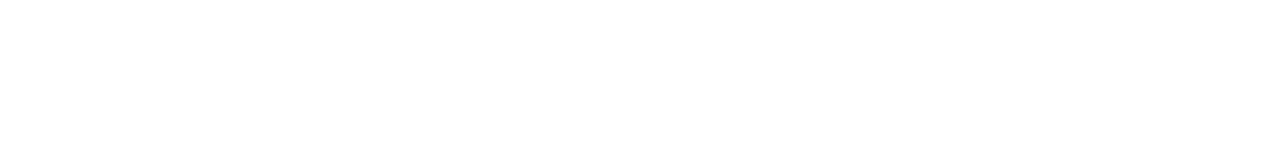
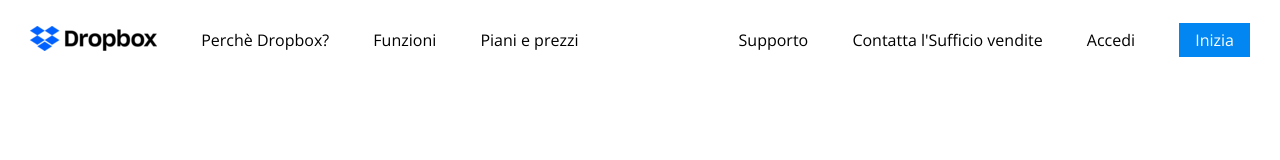
Before and after one commit to Maurizio97/htmlcss-dropbox, a plain HTML site: page index.html in a window 1280 px wide. Drawn offline with nearby package versions, Linux system fonts and the light colour scheme.

Commit message:
nav complete

```diff
--- a/css/style.css
+++ b/css/style.css
@@ -1,4 +1,5 @@
-@import url('https://fonts.googleapis.com/css2?family=Open+Sans:wght@400;800&display=swap');
+@import url('https://fonts.googleapis.com/css2?family=Open+Sans:wght@300;400;800&display=swap');
+
 * {
     margin: 0;
     padding: 0;
@@ -8,3 +9,54 @@
 body {
     font-family: 'Open Sans', sans-serif;
 }
+
+.clearfix::after {
+    content: '';
+    display: table;
+    clear: both;
+}
+
+/* header */
+nav {
+    height: 80px;
+    margin: auto 30px;
+    line-height: 80px;
+    vertical-align: middle;
+}
+
+#nav-sx {
+    float: left;
+    max-width: 50%;
+}
+
+#logo {
+    transform: translateY(+20%);
+}
+
+.menu {
+    display: inline-block;
+    padding: 0 20px;
+}
+
+.menu-item {
+    display: inline-block;
+    list-style-type: none;
+    padding: 0 20px;
+}
+
+.menu-item a {
+    text-decoration: none;
+    color: black;
+}
+
+#nav-dx {
+    float: right;
+    max-width: 50%;
+}
+
+.btn {
+    padding: 6px 16px;
+    background-color: rgb(2, 134, 241);
+    color: white;
+    text-decoration: none;
+}
--- a/index.html
+++ b/index.html
@@ -12,16 +12,46 @@
 <body>
     <!-- header -->
     <header>
-        <nav>
+        <!-- nav -->
+        <nav class="clearfix">
+            <!-- nav dx -->
             <div id="nav-sx">
+                    <img  id="logo" src="img/logo-small.png" alt="logo">
+                <ul class="menu">
+                    <li class="menu-item">
+                        <a href="#">Perch&egrave; Dropbox&quest;</a>
+                    </li>
+                    <li class="menu-item">
+                        <a href="#">Funzioni</a>
+                    </li>
+                    <li class="menu-item">
+                        <a href="#">Piani e prezzi</a>
+                    </li>
 
+                </ul>
             </div>
 
-            <div id="nav-sx">
+            <!-- nav sx -->
+            <div id="nav-dx">
+                <ul class="menu">
+                    <li class="menu-item">
+                        <a href="#">Supporto</a>
+                    </li>
+                    <li class="menu-item">
+                        <a href="#">Contatta l&apos;Sufficio vendite</a>
+                    </li>
+                    <li class="menu-item">
+                        <a href="#">Accedi</a>
+                    </li>
 
+                </ul>
+
+               <a class="btn" href="#">
+                   Inizia
+               </a>
             </div>
         </nav>
-
+        <!-- /nav -->
         <div id="jumbotron">
             <h1>
 
```
